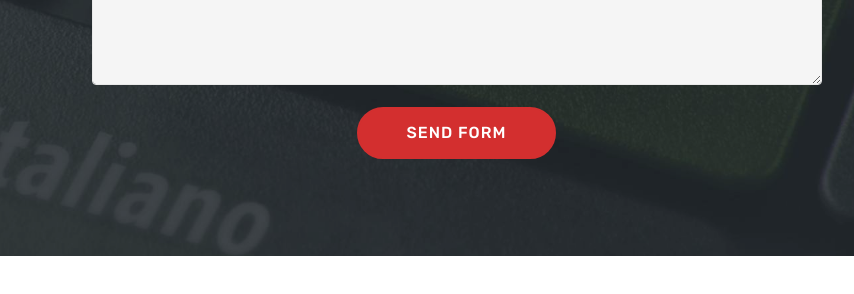
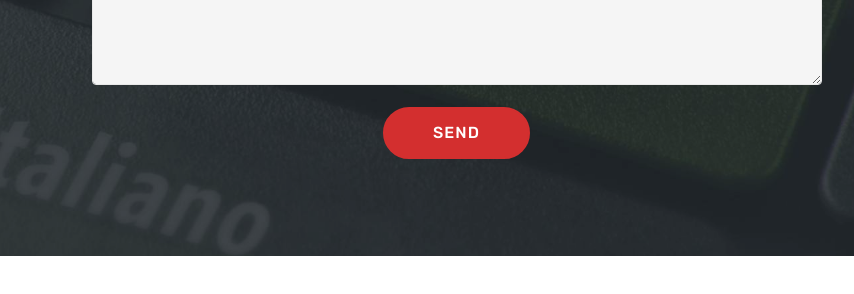
Before and after one commit to lyrisoft/lyrisoft.com, a plain HTML site: page contact.html in a window 1280 px wide. Shown: the part 568-862 px from the top of the page, 183-1037 px from the left. Drawn offline with Linux system fonts and the light colour scheme; files whose address does not match are found by name.

Commit message:
changed button in contact from send form to send

```diff
--- a/contact.html
+++ b/contact.html
@@ -119,7 +119,7 @@
                             <textarea type="text" class="form-control" name="message" rows="7" data-form-field="Message" id="message-form1-1b"></textarea>
                         </div>
 
-                        <span class="input-group-btn"><button href="" type="submit" class="btn btn-form btn-info display-4">SEND FORM</button></span>
+                        <span class="input-group-btn"><button href="" type="submit" class="btn btn-form btn-info display-4">SEND</button></span>
                     </form>
             </div>
         </div>
```
